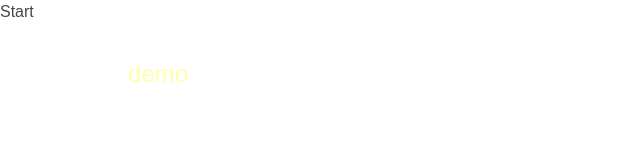
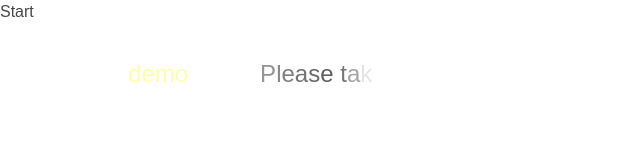
Before and after one commit to Marilyth/brainpowered, a Next.js app: page / in a window 1280 px wide. Both pictures are taken after a click on the button "Start". Shown: the top 160 px of the page, without its empty margins (0-640 px from the left). Built offline with nearby package versions, Linux system fonts and the light colour scheme.

Commit message:
Add color animation

```diff
--- a/src/app/classes/Typewriter.tsx
+++ b/src/app/classes/Typewriter.tsx
@@ -5,7 +5,8 @@ import { motion } from "framer-motion";
 import Delay from "./utility/Await";
 
 export interface TypeWriterProps {
-  characterAnimationDuration: number;
+  opacityAnimationDuration: number;
+  ColorAnimationDuration: number;
   typeSpeed: number;
   color: string;
   size: string;
@@ -109,22 +110,23 @@ export default class Typewriter extends React.Component<TypeWriterProps, TypeWri
    * Takes the first character from the animating list and adds it to the static text after the animation duration.
    */
   private async makeStatic(): Promise<void> {
-    await Delay(this.props.characterAnimationDuration);
+    await Delay(this.props.opacityAnimationDuration + this.props.ColorAnimationDuration);
 
     const character = this.state.animating.shift();
     this.setState((prev) => ({ animating: [... prev.animating], text: prev.text + character }));
   }
 
   render(): JSX.Element {
-    const animationDuration: number = this.props.characterAnimationDuration / 1000;
+    const opacityDuration: number = this.props.opacityAnimationDuration / 1000;
+    const colorDuration: number = this.props.ColorAnimationDuration / 1000;
 
     return (
-        <span key="typewriter-span" style={{ color: this.props.color, fontSize: this.props.size, whiteSpace: "pre-wrap" }}>
+        <span key="typewriter-span" style={{ fontSize: this.props.size, whiteSpace: "pre-wrap" }}>
             {
                 // Display the static text.
-                <motion.span key="static-text">
+                <span key="static-text" style={{display: "inline-block", color: this.props.color}}>
                     {(this.state.text)}
-                </motion.span>
+                </span>
             }
             {
                 // Display the animating text.
@@ -133,8 +135,11 @@ export default class Typewriter extends React.Component<TypeWriterProps, TypeWri
                             style={{display: "inline-block"}}
                             key={this.state.text.length + i}
                             initial={{ opacity: 0 }}
-                            animate={{ opacity: 1 }}
-                            transition={{duration: animationDuration, ease: "easeOut"}}
+                            animate={{ opacity: 1, color: this.props.color }}
+                            transition={{
+                              opacity: { duration: opacityDuration, ease: "easeOut" },
+                              color: { duration: colorDuration, ease: "easeIn" }
+                            }}
                         >
                             {text}
                         </motion.div>
--- a/src/app/page.tsx
+++ b/src/app/page.tsx
@@ -23,7 +23,7 @@ export default function Home() {
   return (
     <div>
       <button onClick={EntryPointAsync}>Start</button>
-      <StringParser ref={parser} typeWriterProps={{ pitch: 0, gain: 1, characterAnimationDuration: 300, typeSpeed: 50, color: "white", size: "24px", text: "" }} />
+      <StringParser ref={parser} typeWriterProps={{ pitch: 0, gain: 1, opacityAnimationDuration: 200, ColorAnimationDuration: 1000, typeSpeed: 50, color: "#FFFFFF", size: "24px", text: "" }} />
     </div>
   );
 }
```
Also changed, not shown: public/parserShowcase.txt, 4 other files (tests, documents, lock files or other folders).
